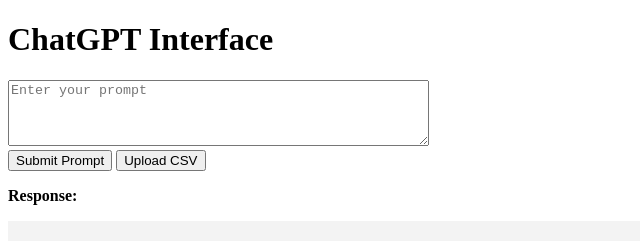
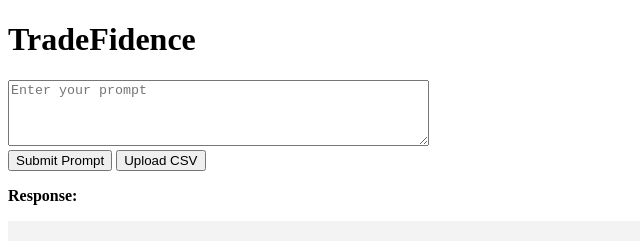
Before and after one commit to joshuasorkin/tradefidence, a website: page public/index.html in a window 1280 px wide. Shown: the whole page, without its empty margins (0-640 px from the left). Drawn offline with Linux system fonts and the light colour scheme.

Commit message:
change name

```diff
--- a/public/index.html
+++ b/public/index.html
@@ -3,10 +3,10 @@
 <head>
 <meta charset="UTF-8">
 <meta name="viewport" content="width=device-width, initial-scale=1.0">
-<title>ChatGPT UI</title>
+<title>TradeFidence</title>
 </head>
 <body>
-  <h1>ChatGPT Interface</h1>
+  <h1>TradeFidence</h1>
   <textarea id="prompt" rows="4" cols="50" placeholder="Enter your prompt"></textarea><br>
   <button id="submitBtn">Submit Prompt</button>
   <input type="file" id="fileInput" accept=".csv" style="display: none;">
```
